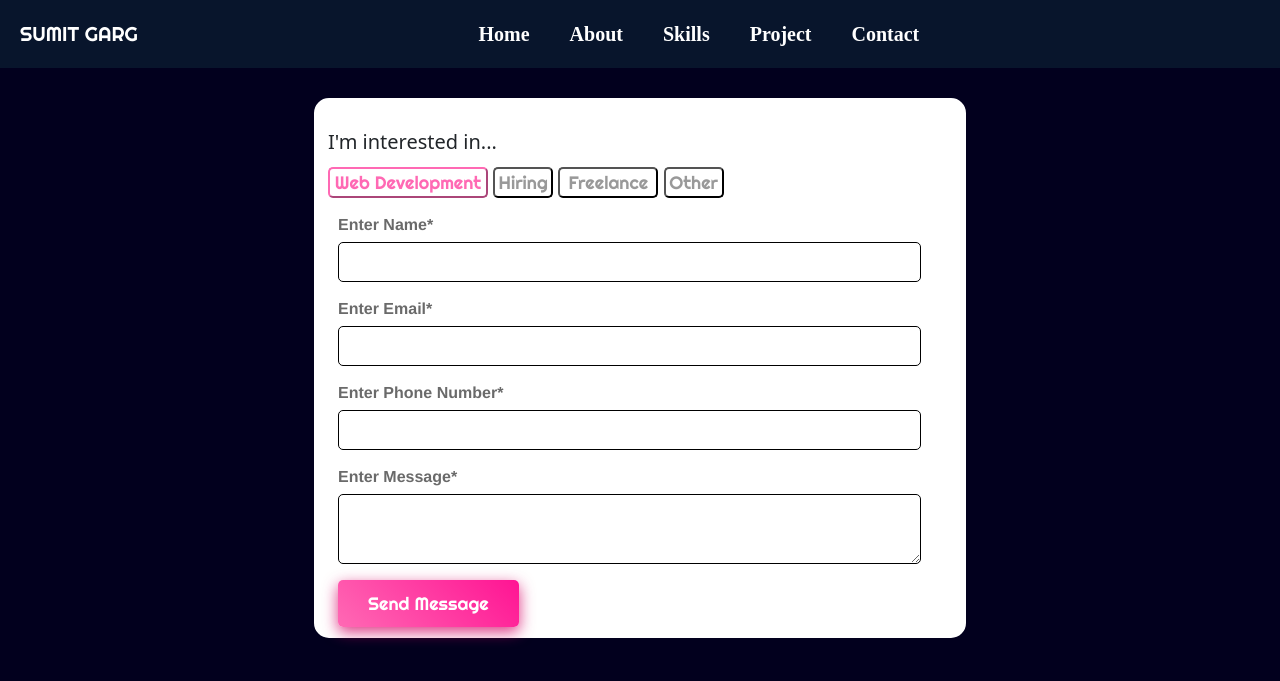
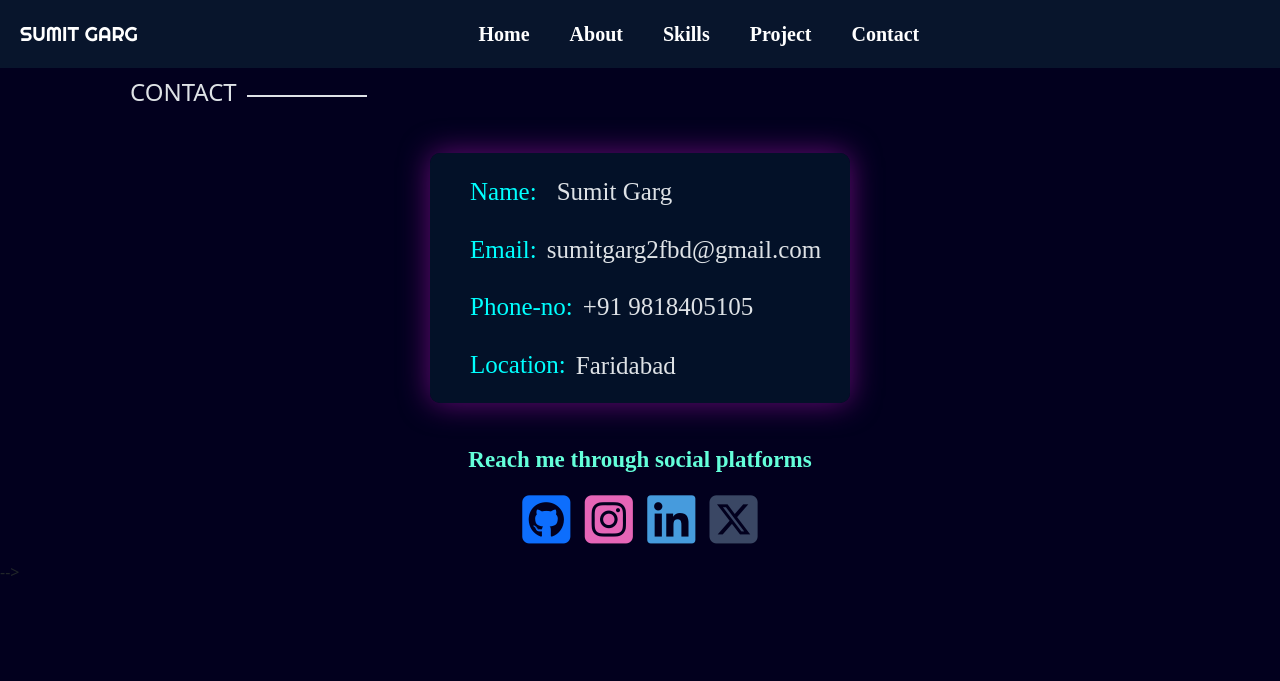
Before and after one commit to sumit-garg1/portfolio, a Django app: page /contact in a window 1280 px wide. Shown: the top 681 px of the page. Run offline with Django 5.2, Linux system fonts and the light colour scheme; some web fonts are replaced.

Commit message:
changes in every file

```diff
--- a/static/about.css
+++ b/static/about.css
@@ -28,8 +28,8 @@
 }
 
 #image-sec img {
-    height: 280px;
-    width: 320px;
+    height: 310px;
+    width: 250px;
     margin-right: 20px;
 }
 
--- a/static/base.css
+++ b/static/base.css
@@ -11,7 +11,7 @@
 body {
     background-color: #02001e;
     height: 100vh;
-    overflow: hidden;
+    overflow-x: hidden;
     overflow-y: auto;
 }
 
@@ -104,7 +104,7 @@ body {
     }
 
     .toggle-button:after {
-        content: '\f0c9'; /* FontAwesome menu icon */
+        content: 'f0c9'; /* FontAwesome menu icon */
         font-family: 'Font Awesome 6 Free';
         font-weight: 900;
     }
--- a/static/contact.css
+++ b/static/contact.css
@@ -1,145 +1,127 @@
 /* General Styles */
-.container {
-    height: 540px;
-    width: 652px;
-    border: 2px solid white;
-    margin-top: 30px;
-    border-radius: 15px;
-    background-color: white;
+#contact {
+    color: #dee2e6;
+    line-height: 1.2;
+    margin-top: 10px;
+    margin-left: 130px;
 }
 
-#heading, h5 {
-    font-size: 1.25rem;
-    margin-top: 30px;
+#contact-sec {
+    display: flex;
+    align-items: center;
 }
 
-.button {
-    font-size: 18px;
+.line {
+    content: "";
+    width: 120px;
+    height: 2px;
+    background: #dee2e6;
+    margin-left: 10px;
+}
+.container-box{
+    display: flex;
+    justify-self: center;
+    margin-top: 3%;
+    width: 420px;
+    height: 250px;
+    border-radius: 10px;
+    background-color: rgba(4, 20, 43, 0.85);
+    transform: scale(1.1);
+    /* box-shadow: rgba(106, 5, 146, 0.726) 0px 13px 27px -5px, rgba(228, 49, 49, 0.856) 0px 8px 16px -8px; */
+box-shadow: 0 0 30px #640a76;
+
+}
+.contact-name{
+    font-size: 30px;
+    color: #64ffda;
+    margin-left: 20px;
+    font-family: "Inter, sans-serif";
+    /* font-family: ""; */
+
+}
+#name1{
+    font-family: "Inter, sans-serif";
+    /* font-family: ; */
+    display: flex;
+    color: aqua;
+    font-size: 25px;
+    margin-left: 20px;
+    margin-top: 20px;
+}
+#name2{
+    font-size: 25px;
+    margin-left: 20px;
+    justify-content: center;
+    align-items: center;
+    color: #dee2e6;
+}
+#Email1 a{
+    font-size: 25px;
     margin-top: 5px;
-    font-family: "righteous";
-    background-color: #fff;
-    color: #999;
-    border-radius: 5px;
-    cursor: pointer;
+    margin-left: 10px;
+    justify-content: center;
+    align-items: center;
+    color: #dee2e6;
+    text-decoration: none;
+
 }
 
-.button:hover {
-    border-color: #ff69b4; /* Adjust this color to match your design */
+#Phone1 a{
+    font-size: 25px;
+    text-decoration: none;
+    color: #dee2e6;
+    margin-left: 10px;
 }
-
-.button.active {
-    border-color: #ff69b4; /* Adjust this color to match your design */
-    color: #ff69b4;       /* Adjust this color to match your design */
+#Location {
+    font-size: 25px;
+    margin-left: 10px;
+    color: #dee2e6;
+    margin-top: 1px;
 }
-
-#username, #email, #message, #phoneno {
-    margin-top: 15px;
-    margin-left: 10px;
-    color: #6a6a6a;
-    font-weight: 900;
-    font-family: 'Franklin Gothic Medium', 'Arial Narrow', Arial, sans-serif;
+.social-line {
+    text-align: center;
+    margin-top: 40px;
+    color: #64ffda;
+    font-size: 23px;
+    font-family: "Inter, sans-serif";
 }
-
-#Entername, #Enteremail, #Enterphoneno {
-    margin-top: 5px;
-    border-radius: 5px;
-    border: 0.5px solid black;
-    width: 95%;
-    height: 40px;
-    outline: none;
-    cursor: pointer;
+#social-section {
+  display: flex;
+  justify-content: center;
+  align-items: center;
+  /* margin-top: 30px; */
 }
-
-#Entername:focus, #Enteremail:focus, #Entermessage:focus, #Enterphoneno:focus {
-    border-color: blue; /* Change border color on focus */
-    outline: none; /* Remove default outline */
+.social {
+  font-size: 55px;
+  color: white;
 }
-
-#Entermessage {
-    margin-top: 5px;
-    border-radius: 5px;
-    border: 0.5px solid black;
-    width: 95%;
-    outline: none;
-    height: 70px;
+#name2:hover {
+    color: #16ff00;
 }
-
-.button2 {
-    margin-top: 9px;
-    margin-left: 10px;
-    border-radius: 5px;
-    padding: 10px 30px;
-    font-size: 18px;
-    font-family: "righteous";
-    color: white;
-    background: linear-gradient(45deg, #ff69b4, #ff1493);
-    box-shadow: 0 5px 15px rgba(212, 4, 101, 0.801);
-    border: none;
-    cursor: pointer;
-    transition: all 0.3s ease;
+#Email1 a:hover {
+    color: #16ff00;
 }
-
-.button2:hover {
-    background: linear-gradient(45deg, #ff1493, #ff69b4);
-    box-shadow: 0 8px 20px rgba(153, 4, 212, 0.801);
-    transform: translateY(-2px);
+#Phone1 a:hover {
+    color: #16ff00;
 }
-
-.button2:active {
-    background: linear-gradient(45deg, #ff69b4, #ff1493);
-    box-shadow: 0 5px 15px rgba(148, 238, 4, 0.3);
-    transform: translateY(0);
+#Location:hover {
+    color: #16ff00;
 }
-
-/* Messages Styles */
-.messages {
-    margin-bottom: 20px;
-}
-
-.alert {
-    padding: 15px;
-    margin-bottom: 10px;
-    border: 1px solid transparent;
-    border-radius: 5px;
-}
-
-.alert-success {
-    color: #155724;
-    background-color: #d4edda;
-    border-color: #c3e6cb;
-}
-
 /* Media Query for Mobile Devices */
 @media (max-width: 768px) {
-    .container {
-        width: 90%;
-        margin: 15px auto;
+    .container-box {
+        width: 100%;
+        margin-top: 45px;
+        margin-left: 25px;
+        /* margin: 15px auto; */
         height: auto; /* Allow height to adjust based on content */
     }
 
-    #heading, h5 {
-        font-size: 1rem;
+    #contact-name{
+        margin: 0;
     }
-
-    .button {
-        font-size: 16px;
-    }
-
-    #username, #email, #message, #phoneno {
-        font-size: 14px;
+    #name2, #Email1, #Phone1, #Location {
+        font-size: 25px;
         margin-left: 5px;
     }
-
-    #Entername, #Enteremail, #Enterphoneno, #Entermessage {
-        width: calc(100% - 20px); /* Adjust width for better fit */
-    }
-
-    .button2 {
-        font-size: 16px;
-        padding: 8px 20px;
-    }
-
-    .alert {
-        font-size: 14px;
-    }
 }
--- a/static/project.css
+++ b/static/project.css
@@ -33,7 +33,7 @@
 }
 
 .project-item {
-    flex: 0 1 calc(33.333% - 40px); /* Adjust for three items per row */
+    width: 400px;
     display: flex;
     flex-direction: column;
     align-items: center;
--- a/static/skills.css
+++ b/static/skills.css
@@ -53,7 +53,7 @@ i {
   transform: scale(1.1);
   cursor: pointer;
   box-shadow: rgba(5, 5, 146, 0.726) 0px 13px 27px -5px, rgba(228, 49, 49, 0.856) 0px 8px 16px -8px;
-  transition-delay: 2s;
+  transition-delay: 1s;
 }
 
 /* Mobile styles */
--- a/templates/Home.html
+++ b/templates/Home.html
@@ -18,7 +18,7 @@
                 <div id="intro2"data-aos="zoom-out"data-aos-delay="600">
                     Sumit Garg
                 </div>
-                <div class="container"data-aos="zoom-out-down"data-aos-delay="800">
+                <div class="container">
                     <span class="text first-text">I'm</span>
                     <span class="text second-text">Developer</span>
                 </div>
--- a/templates/about.html
+++ b/templates/about.html
@@ -12,7 +12,7 @@
 </div>
 <div id="content">
   <div id="image-sec" data-aos="zoom-in-up" data-aos-delay="200">
-    <img src="/static/images/image2.jpg" alt="image" />
+    <img src="/static/images/portfolio-image.jpg" alt="image" />
   </div>
   <div id="text-sec" data-aos="zoom-in-left">
     <h3>👋 Hey there</h3>
--- a/templates/base.html
+++ b/templates/base.html
@@ -36,7 +36,7 @@
           <a href="/projects"><b>Project</b></a>
           <a href="/contact"><b>Contact</b></a>
         </div>
-      </div>
+
     </section>
     {% endblock header %} {% block content %}{% endblock %}
     <script src="https://unpkg.com/aos@2.3.1/dist/aos.js"></script>
--- a/templates/contact.html
+++ b/templates/contact.html
@@ -7,52 +7,51 @@
 {% endblock head %}
 
 {% block content %}
-<div class="container">
-    {% if messages %}
-        <div class="messages" data-aos="fade-up" data-aos-duration="1000">
-            {% for message in messages %}
-                <div class="alert alert-success">
-                    {{ message }}
+<div id="contact" data-aos="fade-down">
+  <div id="contact-sec">
+    <h4>CONTACT</h4>
+    <div class="line"></div>
+  </div>
+</div>
+
+
+    <div class="container-box"data-aos="fade-down" data-aos-duration="2000">
+        <div class="contact-name">
+             <div id="name1">Name:
+                <div id="name2">
+                    Sumit Garg
                 </div>
-            {% endfor %}
-        </div>
-    {% endif %}
-    <div id="heading" data-aos="fade-down" data-aos-duration="1000">
-        <h5>I'm interested in...</h5>
-        <div class="button-group">
-            <button class="button active" style="width: 160px;" onclick="setActive(this)">Web Development</button>
-            <button class="button" style="width: 60px;" onclick="setActive(this)">Hiring</button>
-            <button class="button" style="width: 100px;" onclick="setActive(this)">Freelance</button>
-            <button class="button" style="width: 60px;" onclick="setActive(this)">Other</button>
+             </div>
+            <div id="name1">Email:
+                <div id="Email1">
+                    <a href="mailto:sumitgarg2fbd@gmail.com">sumitgarg2fbd@gmail.com</a>
+                </div>
+             </div>
+             <div id="name1">Phone-no:
+                <div id="Phone1">
+                    <a href="tel:+91-9818405105">+91 9818405105</a>
+                </div>
+             </div>
+             <div id="name1">Location:
+                <div id="Location">
+                    Faridabad
+                </div>
+             </div>
         </div>
     </div>
-    <form method="POST" action="/contact/" data-aos="fade-up" data-aos-duration="1200">
-        {% csrf_token %}
-        <div id="username" data-aos="fade-left" data-aos-duration="1000">
-            <label>Enter Name*</label>
-            <br>
-            <input type="text" name="Entername" id="Entername" required>
+    <div class="social-line"data-aos="fade-down" data-aos-duration="1500">
+        <strong>Reach me through social platforms</strong>
+    </div>
+    <section id="social-section">
+            <div class="social">
+            <a href="https://github.com/sumit-garg1"><i class="fa-brands fa-square-github"></i></a>
+            <a href="https://www.instagram.com/sumit__garg70/"><i class="fa-brands fa-square-instagram" style="color: #e665b7;"></i></a>
+            <a href="https://www.linkedin.com/in/sumit-garg-580525255/"><i class="fa-brands fa-linkedin" style="color: #469bdd;"></i></a>
+            <a href="https://x.com/sumit14989661"><i class="fa-brands fa-square-x-twitter" style="color: #3a4764;"></i></a>
         </div>
-        <div id="email" data-aos="fade-left" data-aos-duration="1000">
-            <label>Enter Email*</label>
-            <br>
-            <input type="email" name="Enteremail" id="Enteremail" required>
-        </div>
-        <div id="phoneno" data-aos="fade-left" data-aos-duration="1000">
-            <label>Enter Phone Number*</label>
-            <br>
-            <input type="number" name="Enterphoneno" id="Enterphoneno" required>
-        </div>
-        <div id="message" data-aos="fade-left" data-aos-duration="1000">
-            <label>Enter Message*</label>
-            <br>
-            <textarea name="Entermessage" id="Entermessage" required></textarea>
-        </div>
-        <div data-aos="fade-up" data-aos-duration="1200">
-            <button type="submit" class="button2">Send Message</button>
-        </div>
-    </form>
-</div>
+        </section>
+
+
 
 <script src="https://unpkg.com/aos@2.3.1/dist/aos.js"></script>
 <script>
@@ -65,17 +64,5 @@
         mirror: false // whether elements should animate out while scrolling past them
     });
 </script>
-<script>
-    function setActive(button) {
-        // Remove the active class from all buttons
-        var buttons = document.querySelectorAll('.button');
-        buttons.forEach(function(btn) {
-          btn.classList.remove('active');
-        });
-
-        // Add the active class to the clicked button
-        button.classList.add('active');
-    }
-</script>
-<script src="https://cdn.jsdelivr.net/npm/bootstrap@5.3.3/dist/js/bootstrap.bundle.min.js" integrity="sha384-YvpcrYf0tY3lHB60NNkmXc5s9fDVZLESaAA55NDzOxhy9GkcIdslK1eN7N6jIeHz" crossorigin="anonymous"></script>
+<!-- <script src="https://cdn.jsdelivr.net/npm/bootstrap@5.3.3/dist/js/bootstrap.bundle.min.js" integrity="sha384-YvpcrYf0tY3lHB60NNkmXc5s9fDVZLESaAA55NDzOxhy9GkcIdslK1eN7N6jIeHz" crossorigin="anonymous"></script> --> -->
 {% endblock content %}
--- a/templates/projects.html
+++ b/templates/projects.html
@@ -70,7 +70,7 @@
     </div>
 
     <!-- Weather App -->
-    <div class="project-item" data-aos="zoom-in-down" data-aos-duration="2000">
+    <div class="project-item" data-aos="zoom-in-down" data-aos-duration="3000">
       <div class="proj-name">
         <h3>Weather App</h3>
       </div>
```
Also changed, not shown: static/home.css (+52 -50 lines), templates/skills.html (+23 -3 lines), static/images/portfolio-image.jpg (added), 1 other file.
